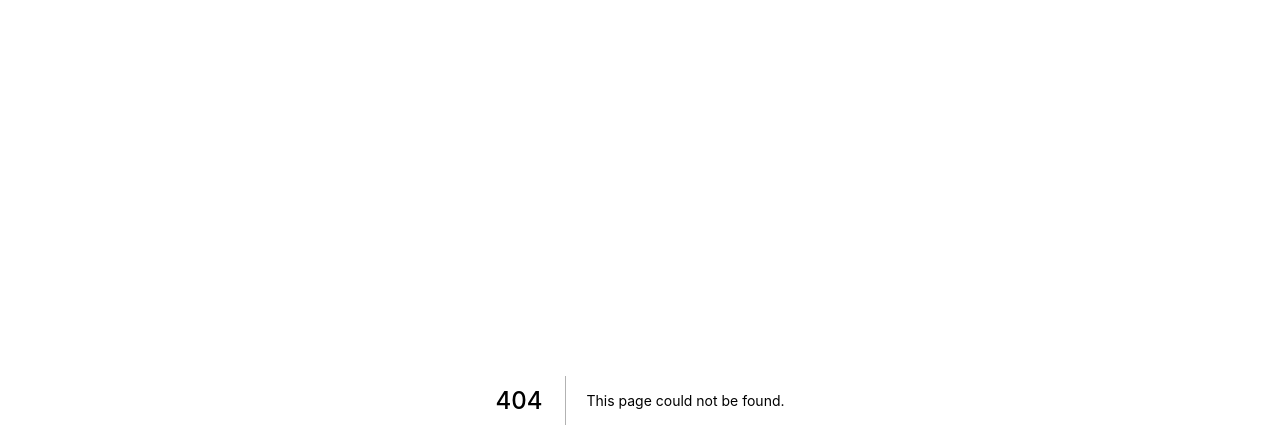
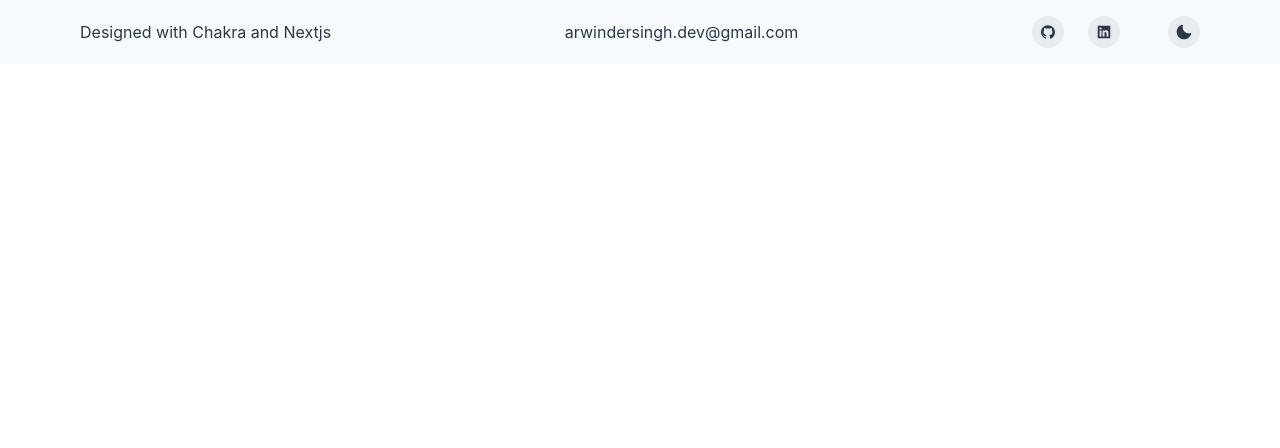
Before and after one commit to arwindersinghh/arwinder-s-portfolio, a Next.js app: page /Footer in a window 1280 px wide. Before the commit this address had no page. Shown: the top 448 px of the page. Built offline with nearby package versions, Linux system fonts and the light colour scheme.

Commit message:
gave some ids, scrolling is not smooth

```diff
--- a/pages/About.js
+++ b/pages/About.js
@@ -37,7 +37,7 @@ export default function About() {
             </Text>
           </Heading>
           <Text color={'gray.500'}>
-          Software Engineer who has built multiple production level applications and look forward to improving
+          Software Engineer who has built multiple production level applications and looks forward to improving
           user experiences through problem solving with like-minded people.
           </Text>
           <Stack
@@ -47,7 +47,7 @@ export default function About() {
             alignSelf={'center'}
             position={'relative'}>
             <motion.button
-            whileHover={{ transition: { duration: 1}, scale: 1.2 }}><Link href="resume.pdf"><Button
+            whileHover={{ scale: 1.1 }}><Link href="resume.pdf"><Button
               isFullWidth
               leftIcon={<DownloadIcon />}
               colorScheme={'red'}
--- a/pages/EmptySkills.js
+++ b/pages/EmptySkills.js
@@ -15,7 +15,7 @@ const EmptySkills = () => {
 
 
     return (
-    <Container my={10}>
+    <Container id="Skills" my={10}>
         <Heading type="vertical">Skills <CheckIcon /></Heading>
 <Stack mt={5} spacing={5}>
   <Heading color={useColorModeValue('red.500', 'red.200')} size="sm"> JavaScript </Heading><Progress hasStripe isAnimated colorScheme='blue' size='lg' value={0} />
--- /dev/null
+++ b/pages/Footer.js
@@ -0,0 +1,76 @@
+import { MoonIcon, SunIcon } from '@chakra-ui/icons';
+import {
+    Box,
+    chakra,
+    Container,
+    Spacer,
+    Stack,
+    Text,
+    useColorMode,
+    useColorModeValue,
+    VisuallyHidden,
+  } from '@chakra-ui/react';
+  import { AiFillGithub, AiFillLinkedin } from 'react-icons/ai';
+
+  const SocialButton = ({
+    children,
+    label,
+    href,
+  }) => {
+    return (
+      <chakra.button
+        bg={useColorModeValue('blackAlpha.100', 'whiteAlpha.100')}
+        rounded={'full'}
+        w={8}
+        h={8}
+        cursor={'pointer'}
+        as={'a'}
+        href={href}
+        display={'inline-flex'}
+        alignItems={'center'}
+        justifyContent={'center'}
+        transition={'background 0.3s ease'}
+        _hover={{
+          bg: useColorModeValue('blackAlpha.200', 'whiteAlpha.200'),
+        }}>
+        <VisuallyHidden>{label}</VisuallyHidden>
+        {children}
+      </chakra.button>
+    );
+  };
+
+  export default function Footer() {
+
+    const { colorMode, toggleColorMode } = useColorMode();
+
+
+    return (
+      <Box
+        bg={useColorModeValue('gray.50', 'gray.900')}
+        color={useColorModeValue('gray.700', 'gray.200')}>
+        <Container
+          as={Stack}
+          maxW={'6xl'}
+          py={4}
+          direction={{ base: 'column', md: 'row' }}
+          spacing={4}
+          justify={{ base: 'center', md: 'space-between' }}
+          align={{ base: 'center', md: 'center' }}>
+          <Text>Designed with Chakra and Nextjs</Text>
+          <Text>arwindersingh.dev@gmail.com</Text>
+          <Stack direction={'row'} spacing={6}>
+            <SocialButton label={'Github'} href="https://github.com/arwindersinghh">
+              <AiFillGithub />
+            </SocialButton>
+            <SocialButton label={'LinkedIn'} href='https://www.linkedin.com/in/arwindersinghh/'>
+              <AiFillLinkedin />
+            </SocialButton>
+            <Spacer></Spacer>
+            <SocialButton label={'change color'}>
+            {colorMode === 'light' ? <MoonIcon onClick={() => toggleColorMode()} /> : <SunIcon onClick={() => toggleColorMode()} color="yellow"/>}
+            </SocialButton>
+          </Stack>
+        </Container>
+      </Box>
+    );
+  }
--- a/pages/Header.js
+++ b/pages/Header.js
@@ -1,6 +1,5 @@
 import { Box, Button, Center, Circle, Flex, Image, Stack, Text, useColorMode, useMediaQuery } from "@chakra-ui/react";
 //import { Wave, Random } from 'react-animated-text'
-import { DownloadIcon, ViewIcon } from "@chakra-ui/icons"
 import TypewriterComponent from "typewriter-effect";
 import Tilt from 'react-tilt';
 import { motion } from "framer-motion";
@@ -14,7 +13,7 @@ const Header = () => {
     const [isNotSmallScreen] = useMediaQuery('(min-width: 600px)');
 
     return (
-        <Stack mt={3}>
+        <Stack id="About" mt={3}>
             <motion.div transition={{ duration: 2, repeat: 3}} animate={{ x: [0, 100, -100, 0] }} style={{ borderRadius: "100%", backgroundColor:"#fcb1b1", opacity: "0.3", zIndex:-1, position:"absolute", width: "300px", height: "300px", alignSelf:"center" }}><Circle/>
             </motion.div>
                <Center><Tilt><Image
--- a/pages/Projects.js
+++ b/pages/Projects.js
@@ -56,7 +56,7 @@ import ProjectCard from './ProjectCard';
 
   export default function Projects() {
     return (
-      <Box p={4}>
+      <Box id="Projects" p={4}>
         <Stack spacing={4} as={Container} maxW={'3xl'} textAlign={'center'}>
           <Heading fontSize={'3xl'}>Projects</Heading>
           <Text color={'gray.600'} fontSize={'xl'}>
--- a/pages/index.js
+++ b/pages/index.js
@@ -19,7 +19,8 @@ import {
   IconButton,
   Divider,
 } from '@chakra-ui/react';
-import { CloseIcon, HamburgerIcon, MoonIcon, SunIcon } from '@chakra-ui/icons';
+import { CloseIcon, EmailIcon, HamburgerIcon, MoonIcon, SunIcon } from '@chakra-ui/icons';
+import NextLink from 'next/link'
 import Header from './Header';
 import About from './About';
 //import Skills from './Skills';
@@ -27,6 +28,7 @@ import EmptySkills from './EmptySkills';
 import Projects from './Projects';
 import dynamic from 'next/dynamic';
 import useInView from 'react-cool-inview';
+import Footer from './Footer';
 
 
 const Skills = dynamic(() => import ("./Skills"));
@@ -47,22 +49,25 @@ export default function Nav() {
 //       unobserveOnEnter : true,
 //   })
 const { observe, unobserve, inView, scrollDirection, entry } = useInView({
-
+    threshold: 0.25,
     onChange: ({ inView, scrollDirection, entry, observe, unobserve }) => {
 
-      unobserve();
       observe();
+
+    },
+    onEnter: ({ unobserve }) => {
+      unobserve()
     }
 
 
   });
 
 
-  const Links = ['About', 'Skills', 'Projects', 'Contact'];
+  const Links = ['About', 'Skills', 'Projects'];
 
 
-const NavLink = ({ children }) => (
-  <Link
+const NavLink = ({ children }) => {
+  return (<NextLink href={`#${children[1]}`} passHref><Link
     px={2}
     py={1}
     rounded={'md'}
@@ -71,10 +76,11 @@ const NavLink = ({ children }) => (
       bg: useColorModeValue('gray.200', 'gray.700'),
     }}
     color={useColorModeValue('red.400', 'red.200')}
-    href={'#'}>
+    >
     {children}
-  </Link>
-);
+  </Link></NextLink>)
+};
+
   return (
     <>
       <Box zIndex={200} sx={{ position: 'sticky', top: '0' }} bg={useColorModeValue('gray.100', 'gray.900')} px={4}>
@@ -93,6 +99,7 @@ const NavLink = ({ children }) => (
                 {Links.map((link) => (
                     <NavLink key={link}> {link} </NavLink>
                 ))}
+                <Link style={{ textDecoration:"none" }} href="mailto:arwindersingh.dev@gmail.com"><Button color={useColorModeValue('red.400', 'red.200')} variant="ghost" fontWeight="normal" leftIcon={<EmailIcon />}> Contact </Button></Link>
             </HStack>
           <Flex alignItems={'center'}>
 
@@ -119,6 +126,7 @@ const NavLink = ({ children }) => (
       <div ref={observe}>{inView ? <Skills /> : <EmptySkills /> }</div>
       <Divider />
       <Projects />
+      <Footer />
     </>
   );
 }
```
Also changed, not shown: pages/trashDumpLater.js (deleted, +0 -46 lines).
